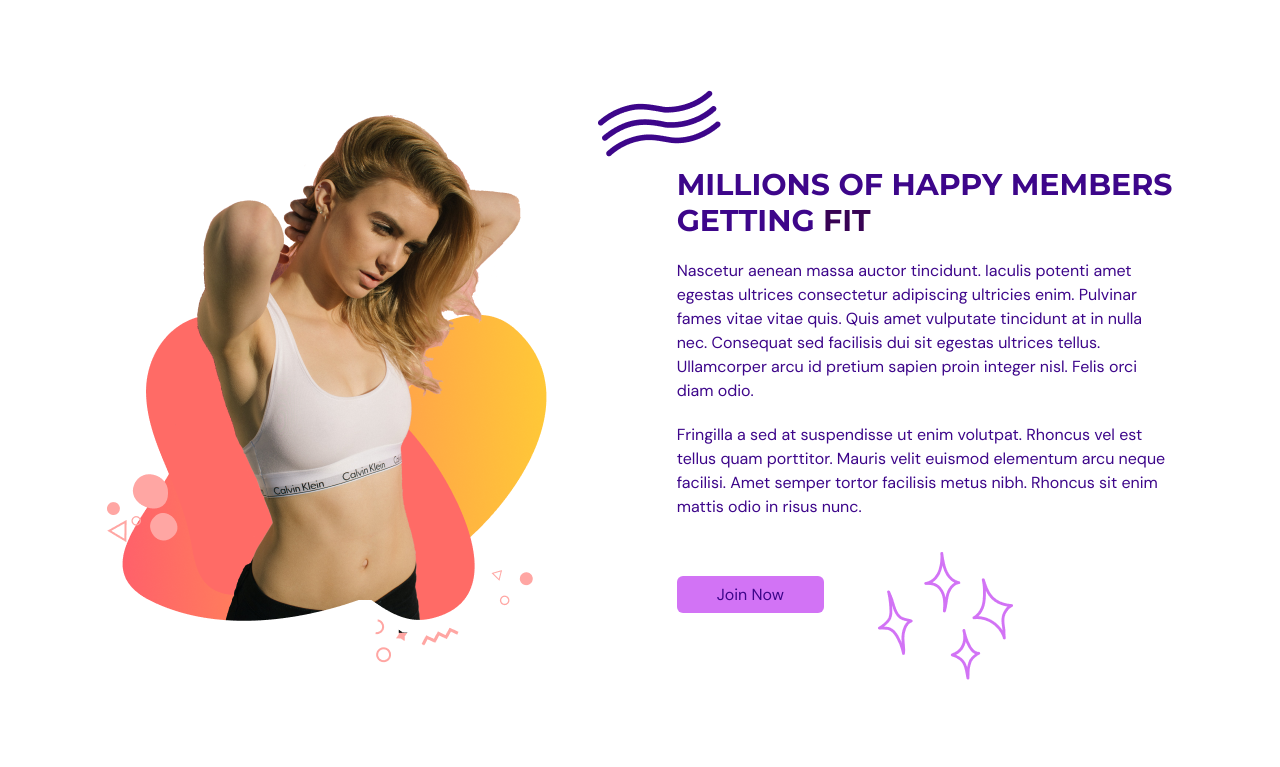
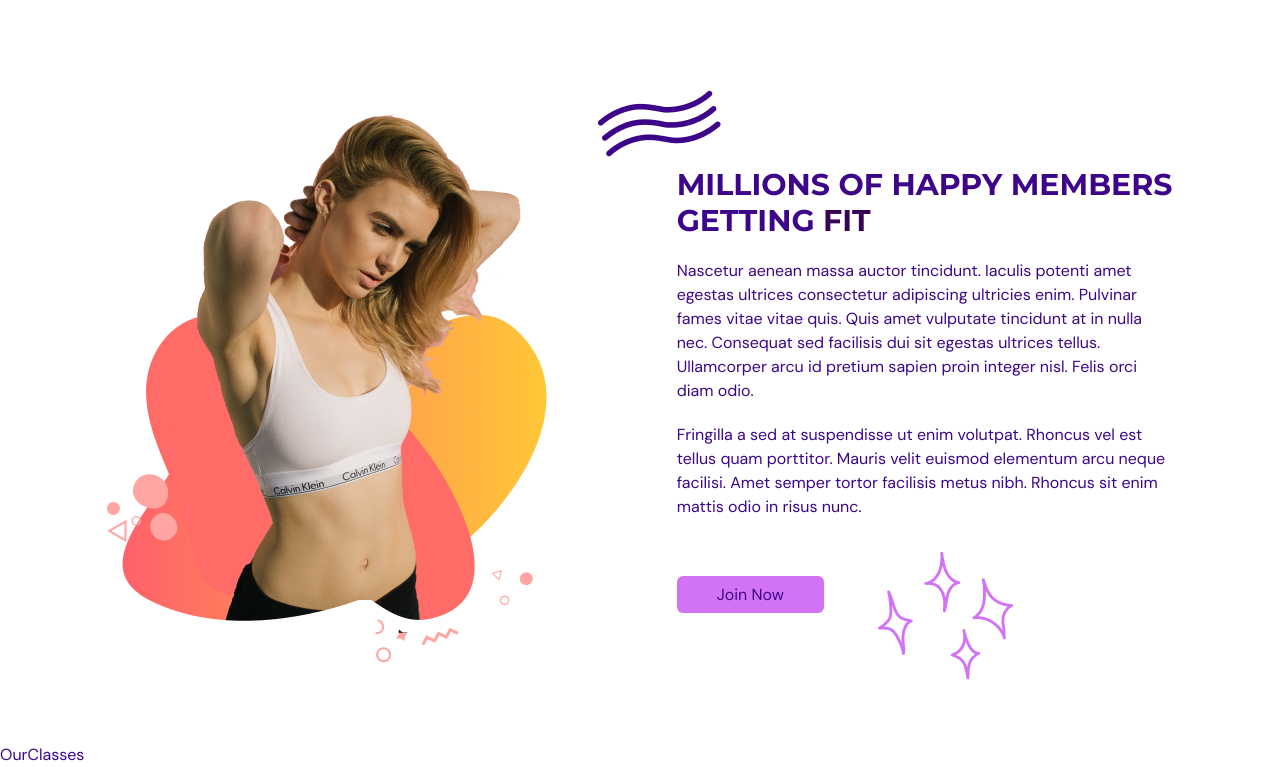
Before and after one commit to JohnKamaujk/CodeHaven, a React (Vite) app: page / in a window 1280 px wide. Shown: the part 1386-2153 px from the top of the page. Before the commit the page ends 2129 px from the top, so only its background shows below. Built offline with nearby package versions, Linux system fonts and the light colour scheme.

Commit message:
:sparkles:feat:Our classes section created

```diff
--- a/src/App.tsx
+++ b/src/App.tsx
@@ -1,6 +1,7 @@
 import Navbar from "@/components/navbar";
 import Home from "@/components/home";
 import Benefits from "@/components/benefits";
+import OurClasses from "@/components/ourClasses";
 import { useEffect, useState } from "react";
 import { SelectedPage } from "@/shared/types";
 
@@ -31,6 +32,7 @@
       />
       <Home setSelectedPage={setSelectedPage} />
       <Benefits setSelectedPage={setSelectedPage} />
+      <OurClasses setSelectedPage={setSelectedPage} />
     </div>
   );
 }
--- /dev/null
+++ b/src/components/ourClasses/index.tsx
@@ -0,0 +1,19 @@
+import { SelectedPage } from "@/shared/types";
+import image1 from "@/assets/image1.png";
+import image2 from "@/assets/image2.png";
+import image3 from "@/assets/image3.png";
+import image4 from "@/assets/image4.png";
+import image5 from "@/assets/image5.png";
+import image6 from "@/assets/image6.png";
+import { motion } from "framer-motion";
+import HText from "@/shared/HText";
+
+type Props = {
+  setSelectedPage: (value: SelectedPage) => void;
+};
+
+const OurClasses = ({ setSelectedPage }: Props) => {
+  return <div>OurClasses</div>;
+};
+
+export default OurClasses;
```
